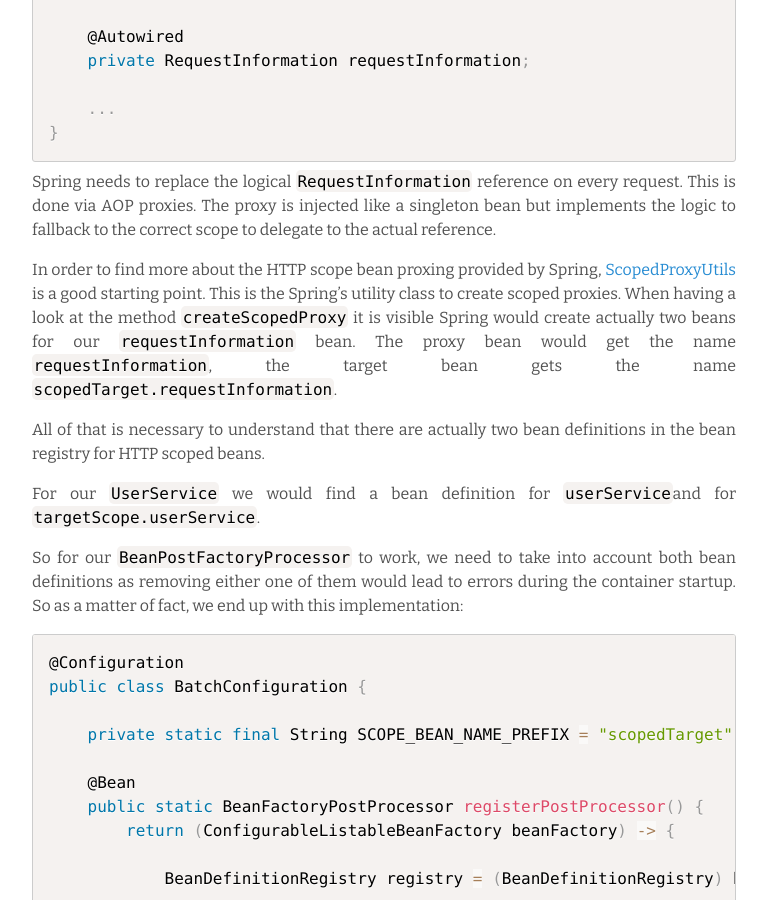
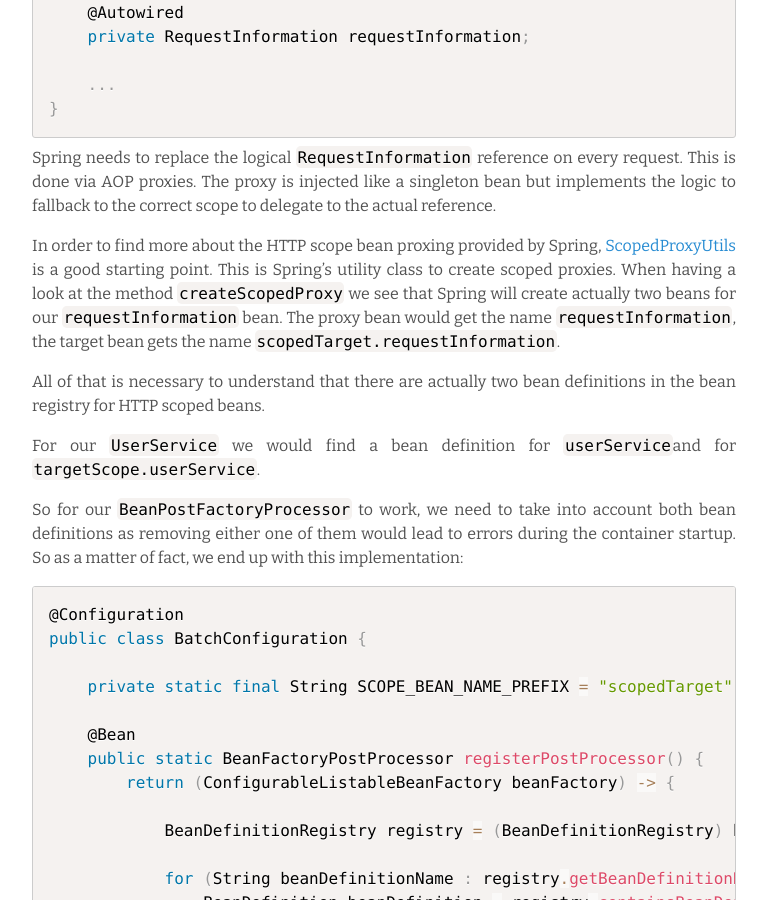
Before and after one commit to andresteingress/andresteingress.github.io, a Jekyll site: the page built from _posts/2017-09-19-spring-bean-removal.md, in a window 1280 px wide and 900 px high, scrolled down 2219 px. Shown: the whole window, without its empty margins (256-1023 px from the left). Built offline with Jekyll 4.4.1, drawn with Linux system fonts in a browser that asks for light colours; Markdown is read by kramdown in place of the engine named in the settings; comment, search, counter and statistics services are not loaded; some of the changed text lies outside the part shown.

Commit message:
fixed some typos

```diff
--- a/_posts/2017-09-19-spring-bean-removal.md
+++ b/_posts/2017-09-19-spring-bean-removal.md
@@ -45,7 +45,7 @@
 
 For every [BeanDefinition](https://docs.spring.io/spring-framework/docs/current/javadoc-api/org/springframework/beans/factory/config/BeanDefinition.html) we try to determine its current scope. Luckily, there is a `getScope()` method on every bean definition that can be used for that.
 
-Once the scope is one of our to-be-excluded scopes, we can simply call `removeBeanDefinition(String)` from the [BeanDefinitionRegistry](https://docs.spring.io/spring/docs/current/javadoc-api/org/springframework/beans/factory/support/BeanDefinitionRegistry.html) interface, which we as we get the `ConfigurableListableBeanFactory` as an argument to `postProcessBeanFactory` our single method we have to implement with the `BeanFactoryPostProcessor` interface:
+Once the scope is one of our to-be-excluded scopes, we can simply call `removeBeanDefinition(String)` from the [BeanDefinitionRegistry](https://docs.spring.io/spring/docs/current/javadoc-api/org/springframework/beans/factory/support/BeanDefinitionRegistry.html) interface, which we get with `ConfigurableListableBeanFactory` as an argument to `postProcessBeanFactory` our single method we have to implement with the `BeanFactoryPostProcessor` interface:
 
 <pre><code class="language-groovy">
 if (beanDefinition != null && isWebScope(beanDefinition.getScope())) {
@@ -90,7 +90,7 @@
 
 Spring needs to replace the logical `RequestInformation` reference on every request. This is done via AOP proxies. The proxy is injected like a singleton bean but implements the logic to fallback to the correct scope to delegate to the actual reference.
 
-In order to find more about the HTTP scope bean proxing provided by Spring, [ScopedProxyUtils](https://docs.spring.io/spring/docs/current/javadoc-api/org/springframework/aop/scope/ScopedProxyUtils.html) is a good starting point. This is the Spring's utility class to create scoped proxies. When having a look at the method `createScopedProxy` it is visible Spring would create actually two beans for our `requestInformation` bean. The proxy bean would get the name `requestInformation`, the target bean gets the name `scopedTarget.requestInformation`.
+In order to find more about the HTTP scope bean proxing provided by Spring, [ScopedProxyUtils](https://docs.spring.io/spring/docs/current/javadoc-api/org/springframework/aop/scope/ScopedProxyUtils.html) is a good starting point. This is Spring's utility class to create scoped proxies. When having a look at the method `createScopedProxy` we see that Spring will create actually two beans for our `requestInformation` bean. The proxy bean would get the name `requestInformation`, the target bean gets the name `scopedTarget.requestInformation`.
 
 All of that is necessary to understand that there are actually two bean definitions in the bean registry for HTTP scoped beans.
 
```
